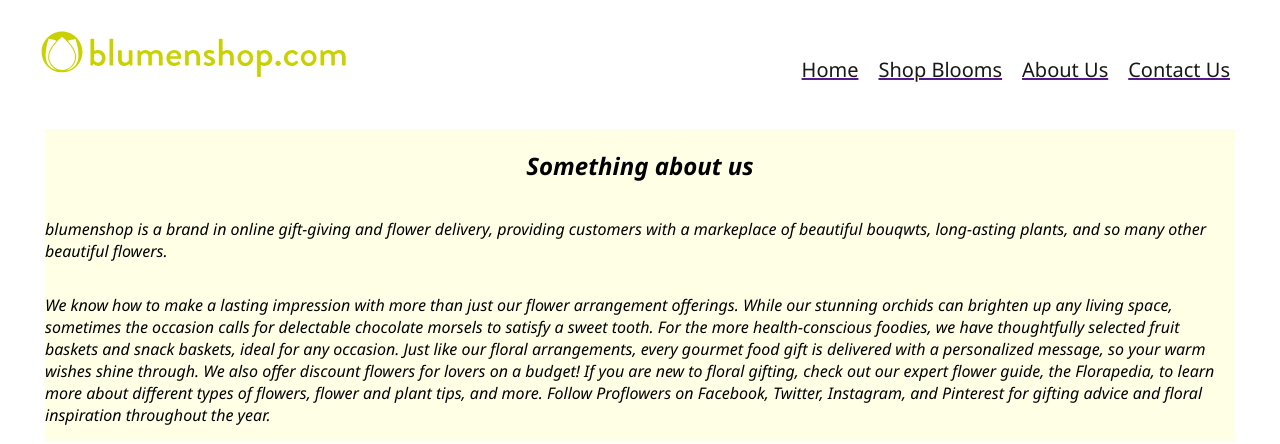
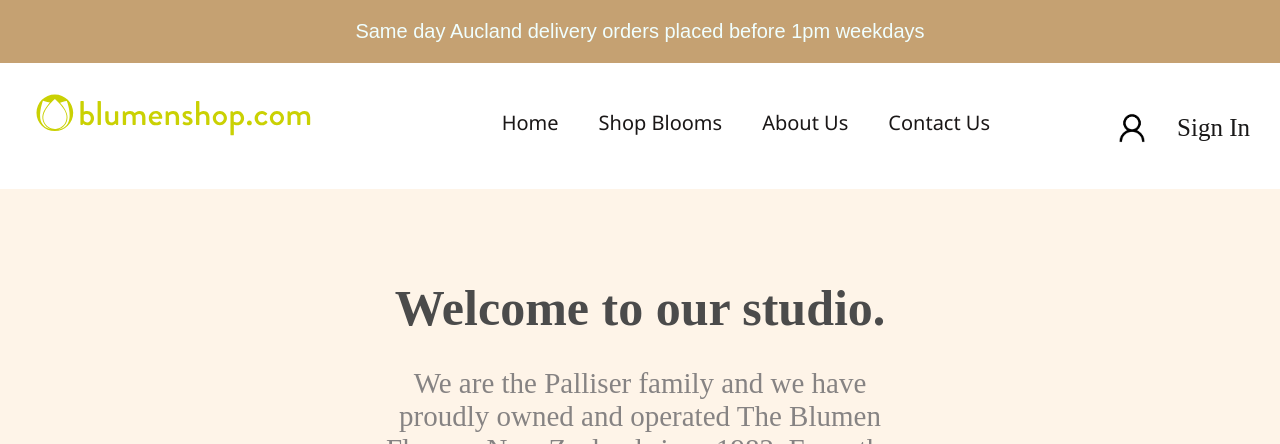
Before and after one commit to RinesaGerxhaliu/FlowerShop, a PHP site: page /AboutUs.html in a window 1280 px wide. Shown: the top 444 px of the page. Run offline with PHP 8.4, Linux system fonts and the light colour scheme.

Commit message:
working in AboutUs
do ndryshime i bona ne header edhe ne main

```diff
--- a/AboutUs.html
+++ b/AboutUs.html
@@ -9,26 +9,57 @@
 </head>
 
 <body>
+    <div class="mbiheader">
+        <p>Same day Aucland delivery orders placed before 1pm weekdays</p>
+    </div>
+
     <header>
         <div class="headeri">
-            <img src="./images/blumenshop_com_logo.svg" height="50px">
+            <img src="./images/blumenshop_com_logo.svg" height="45px" >
         </div>
 
-    <ul class="listat">
-        <a href=""><li>Home</li></a>
-        <a href=""><li>Shop Blooms</li></a>
-        <a href=""><li>About Us</li></a>
-        <a href=""><li>Contact Us</li></a>
-    </ul>
+        <ul class="listat">
+           <a href="Homepage.html"><li>Home</li></a>
+            <a href="file:///C:/Users/Lenovo/OneDrive/Desktop/FlowerShop/ShopPage.html"><li>Shop Blooms</li></a>
+            <a href=""><li>About Us</li></a>
+            <a href=""><li>Contact Us</li></a>
+        </ul>
+
+        <div class="login">
+            <a href=""><img src="./images/usericon.png" alt="logo1" id="">Sign In</a>
+        </div>
 
     </header>
+
+
     <main>
-        <div class="main-fillimi">
-            <h2 style="text-align: center;">Something about us</h2>
-            <p style="font-style: italic;">blumenshop is a brand in online gift-giving and flower delivery, providing customers with a markeplace of beautiful bouqwts, long-asting plants, and so many other beautiful flowers.</p>
-            <p>We know how to make a lasting impression with more than just our flower arrangement offerings. While our stunning orchids can brighten up any living space, sometimes the occasion calls for delectable chocolate morsels to satisfy a sweet tooth. For the more health-conscious foodies, we have thoughtfully selected fruit baskets and snack baskets, ideal for any occasion. Just like our floral arrangements, every gourmet food gift is delivered with a personalized message, so your warm wishes shine through. We also offer discount flowers for lovers on a budget! If you are new to floral gifting, check out our expert flower guide, the Florapedia, to learn more about different types of flowers, flower and plant tips, and more. Follow Proflowers on Facebook, Twitter, Instagram, and Pinterest for gifting advice and floral inspiration throughout the year.</p>
 
-            <div class="row">
+        <div class="ourStoy">
+            <div class="theHistory">
+                <h2>Welcome to our studio.</h2>
+                <p>We are the Palliser family and we have proudly owned and operated The Blumen Flowers New Zealand since 1982.
+                     From the day the seed hits the earth to the moment you receive your design,
+                    know that your flowers have been in the hands of artisans.</p>
+            </div>
+
+            <div class="imagesInTheStory">
+                <img src="./images/history1.webp" alt="" class="image1">
+                <img src="./images/history2.webp" alt="" class="image2">
+            </div>
+        </div>
+
+        <div class="section-about">
+            <img src="./images/lulja1-aboutus.webp" alt="lule-6">
+
+            <div class="site-container">
+                <h2>Freshly Handpicked</h2>
+                <p>Our relationships with growers from New Zealand to Alaska gives us access to only the most premium flowers available. In less than 48 hours, your design can be cut from the farm,
+                     shipped across the world, and delivered to your doorstep..</p>
+            </div>
+
+        </div>
+
+            <!-- <div class="row">
 
                 <div class="column">
                     <div class="img-hover-zoom">
@@ -106,7 +137,7 @@
                 <a href="#" class="btn">learn more...</a>
             </div>
         </div>
-    </section>
+    </section> -->
 
     <section class="icon-i1">
         <div class="icons">
--- a/Homepage.html
+++ b/Homepage.html
@@ -11,8 +11,7 @@
         <p>Same day Aucland delivery orders placed before 1pm weekdays</p>
     </div>
 
-   <header>
-
+<header>
     <div class="headeri">
         <img src="./images/blumenshop_com_logo.svg" height="45px" >
     </div>
@@ -28,7 +27,7 @@
     <a href=""><img src="./images/usericon.png" alt="logo1" id="">Sign In</a>
     </div>
 
-   </header>
+</header>
 
 
    <main>
--- a/assets/AU.css
+++ b/assets/AU.css
@@ -1,79 +1,181 @@
-
-header{
+header {
     display: flex;
     justify-content: space-between;
     flex-direction: row;
     margin: 10px;
-    padding: 10px;
+    margin-top: 5px;
+}
 
+body {
+    margin: 0;
 }
+
+.headeri {
+    margin: 25px;
+}
+
 header ul {
     display: flex;
     flex-direction: row;
     list-style: none;
 }
-header ul li{
-    margin: 10px;
+
+header ul li {
+    margin: 20px;
     font-family: 'Segoe UI', Tahoma, Geneva, Verdana, sans-serif;
     color: rgb(26, 23, 23);
     text-decoration: none;
     font-size: 20px;
 }
-.main-fillimi{
-    display: flex;
-    justify-content:center;
-    flex-wrap: wrap;
-    background-color: rgb(255, 255, 230);
-    align-items:center;
-    font-style: italic;
-    font-family: 'Segoe UI', Tahoma, Geneva, Verdana, sans-serif;
-    margin-left: 25px;
+
+.listat a {
+    padding: 5px 0;
+    text-decoration: none;
+    border-bottom: 2px solid #ffffff;
+    font-family: Arial, Helvetica, sans-serif;
+}
+
+.listat a:hover {
+    color: #cdf0e6;
+    border-bottom: 2px solid #cce6df;
+}
+
+.login {
+    margin-top: 40px;
+    text-align: center;
+    margin-right: 20px;
+}
+
+.login img {
+    width: 40px;
+    height: 40px;
     margin-right: 25px;
 }
-body{
-    margin: 20px;
+
+.login a {
+    display: flex;
+    align-items: center;
+    text-decoration: none;
+    font-size: 25px;
+    color: rgb(25, 24, 24);
 }
-button{
-    align-items: center;
-    width: 150px;
-    height: 40px;
-    background-color: lightpink;
-    border: none;
-    cursor: pointer;
-    font-family:Verdana, Geneva, Tahoma, sans-serif;
-    font-weight: 600;
-    position: relative;
-}
-button:before{
-    content: "";
-    width: 15px;
-    height: 15px;
-    position: absolute;
-    top: 0;
-    left: 0;
-    border: 2px solid black;
-    border-bottom-color: transparent;
-    border-right-color: transparent;
-    transition: 0.8s;
-}
-button:after{
-    content: "";
-    width: 15px;
-    height: 15px;
-    position: absolute;
-    top: 0;
-    left: 0;
-    border: 2px solid black;
-    border-bottom-color: black;
-    border-right-color: black;
-    transition:width 0.8s ease, height 0.8s ease;
+
+
+.login a:hover {
+    border-bottom: 2px solid #cce6df;
 
 }
-button:hover::before,
-button:hover::after{
+
+.mbiheader{
+    text-align: center;
     width: 100%;
-    height: 100%;
+    height: 20%;
+    background-color: rgb(197, 161, 114);
 }
+.mbiheader p{
+    margin: 0;
+    padding: 20px;
+    font-size: 20px;
+    font-family: Arial, Helvetica, sans-serif;
+    color: azure;
+}
+
+.ourStoy{
+    display: flex;
+    flex-direction: column;
+    justify-content: center;
+    background-color: rgb(254, 244, 232);
+    align-items: center;
+}
+
+.theHistory{
+    display: flex;
+    flex-direction: column;
+    text-align: center;
+    width: 40%;
+}
+
+.theHistory h2{
+    margin-top: 90px;
+    font-size: 50px;
+    font-family:'Times New Roman', Times, serif;
+    color: #4b4b4b;
+    margin-bottom: 30px;
+}
+
+.theHistory p{
+    font-family: 'Times New Roman', Times, serif;
+    font-size: 29px;
+    color: #868383;
+    margin-top: 0;
+}
+
+.imagesInTheStory{
+    display: flex;
+    flex-direction: row;
+    justify-content: center;
+}
+
+.imagesInTheStory img{
+    width: 30%;
+    padding: 40px;
+    padding-bottom: 120px;
+}
+
+/* .section-aboutUs{
+    display: flex;
+    justify-content: space-between;
+    flex-direction: row;
+    margin: 60px;
+    /* padding: 30px; */
+    /* width: 70%;
+    text-align: center;
+}
+
+.image-inside{
+    padding: 30px;
+}
+
+.image-inside img{
+    max-width: 100%;
+}
+
+.text-aboutUs{
+    display: flex;
+    flex-direction: column;
+
+} */
+.section-about {
+    display: flex;
+    justify-content: space-between;
+    flex-direction: row;
+    /* margin-top: -40px; */
+}
+
+.section-about{
+    margin: 70px 80px;
+    width: 50%;
+}
+
+.site-container{
+    width: 100%;
+    display: flex;
+    justify-content: center;
+    margin-left: 70px;
+    flex-direction: column;
+}
+
+.site-container h2 {
+    font-size: 60px;
+    margin-bottom: -1px;
+}
+
+.site-container p {
+    font-size: 25px;
+    font-family: Arial, Helvetica, sans-serif;
+}
+
+
 
 .row{
     display: flex;
--- a/assets/index.css
+++ b/assets/index.css
@@ -363,8 +363,8 @@ header ul li {
     content: "";
     background-color: black;
     width: 100%;
-    height: 100%;
-    opacity: 0;
+    height: 100% ;
+    opacity: 0;0
     position: absolute;
     top: 0;
     cursor: pointer;
```
Also changed, not shown: images/history1.webp (added), images/history2.webp (added), images/lulja1-aboutus.webp (added).
